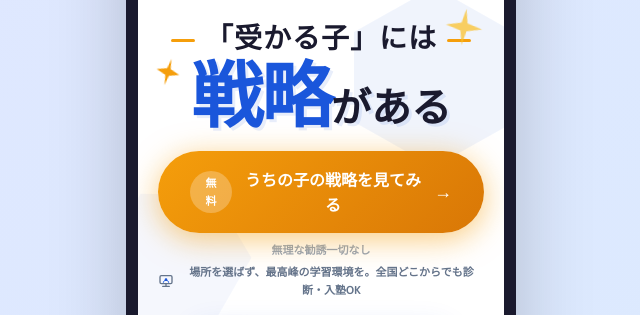
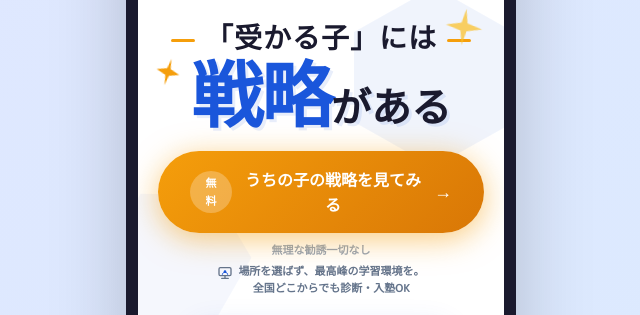
Before and after one commit to naoooomameta/LPstrategy, a plain HTML site: page index.html in a window 1280 px wide. Shown: the part 234-549 px from the top of the page, without its empty margins (319-959 px from the left). Drawn offline with Linux system fonts and the light colour scheme.

Commit message:
Update index.html

```diff
--- a/index.html
+++ b/index.html
@@ -172,9 +172,10 @@ body{
 .fv-cta-micro{
   font-size:11px;color:#64748b;
   font-weight:600;margin-top:4px;
-  display:flex;align-items:center;justify-content:center;gap:5px;
-}
-.fv-cta-micro svg{flex-shrink:0;}
+  display:flex;align-items:flex-start;justify-content:center;gap:5px;
+  text-align:center;line-height:1.6;
+}
+.fv-cta-micro svg{flex-shrink:0;margin-top:2px;}
 
 /* Sparks */
 .spark{position:absolute;z-index:2;}
@@ -881,7 +882,7 @@ body{
       <span class="fv-cta-arrow">→</span>
     </button>
     <div class="fv-cta-sub">無理な勧誘一切なし</div>
-    <div class="fv-cta-micro"><svg width="16" height="16" viewBox="0 0 24 24" fill="none"><rect x="3" y="4" width="18" height="12" rx="2" stroke="#64748b" stroke-width="2"/><path d="M7 20h10" stroke="#64748b" stroke-width="2" stroke-linecap="round"/><path d="M12 16v4" stroke="#64748b" stroke-width="2" stroke-linecap="round"/><circle cx="12" cy="10" r="2" fill="#1a56db"/><path d="M8 14c0-2 2-3 4-3s4 1 4 3" stroke="#1a56db" stroke-width="1.5" stroke-linecap="round"/></svg>場所を選ばず、最高峰の学習環境を。全国どこからでも診断・入塾OK</div>
+    <div class="fv-cta-micro"><svg width="16" height="16" viewBox="0 0 24 24" fill="none"><rect x="3" y="4" width="18" height="12" rx="2" stroke="#64748b" stroke-width="2"/><path d="M7 20h10" stroke="#64748b" stroke-width="2" stroke-linecap="round"/><path d="M12 16v4" stroke="#64748b" stroke-width="2" stroke-linecap="round"/><circle cx="12" cy="10" r="2" fill="#1a56db"/><path d="M8 14c0-2 2-3 4-3s4 1 4 3" stroke="#1a56db" stroke-width="1.5" stroke-linecap="round"/></svg><span>場所を選ばず、最高峰の学習環境を。<br>全国どこからでも診断・入塾OK</span></div>
   </div>
 
   <div class="visual-area">
```
